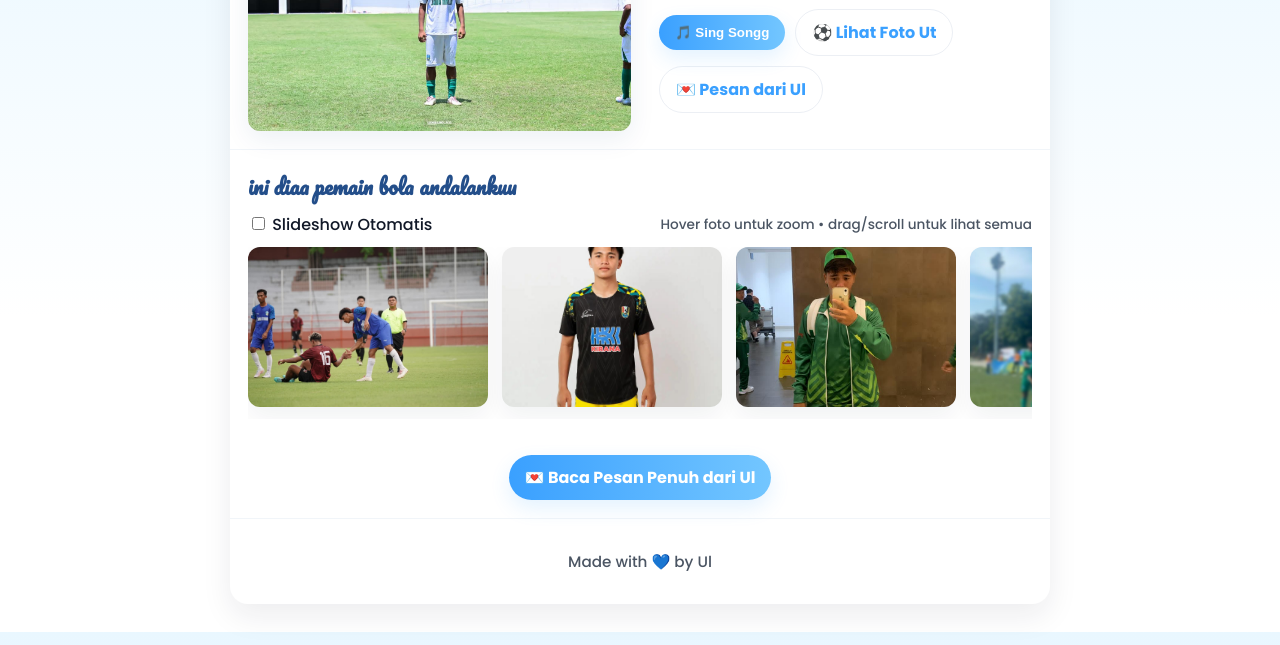
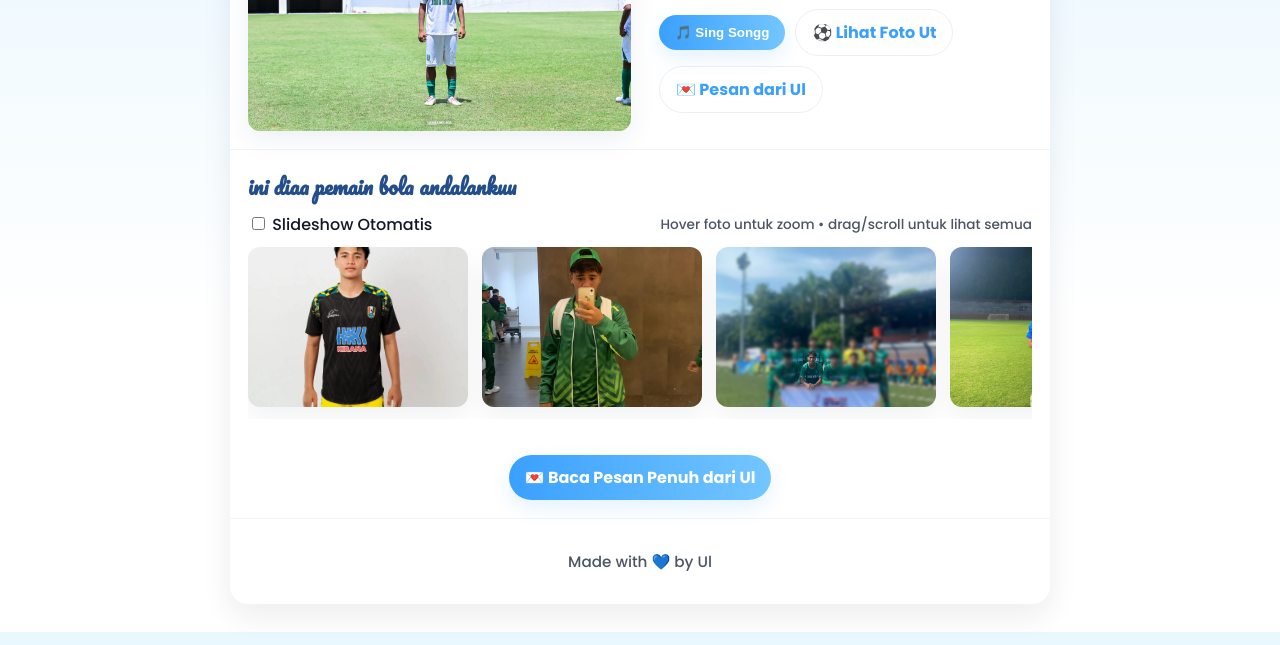
Before and after one commit to afzraa87-beep/f0r-ut, a plain HTML site: page index.html in a window 1280 px wide. Shown: the part 155-800 px from the top of the page. Drawn offline with Linux system fonts and the light colour scheme.

Commit message:
Update index.html

```diff
--- a/index.html
+++ b/index.html
@@ -45,7 +45,6 @@
 
       <div class="gallery" id="gallery">
         <!-- List of images -->
-        <div class="g-item"><img src="DHARMA2.jpg" alt="Ut 1"></div>
         <div class="g-item"><img src="DHARMA4.jpg" alt="Ut 2"></div>
         <div class="g-item"><img src="DHARMA5.jpg" alt="Ut 3"></div>
         <div class="g-item"><img src="DHARMA6.jpg" alt="Ut 4"></div>
```
